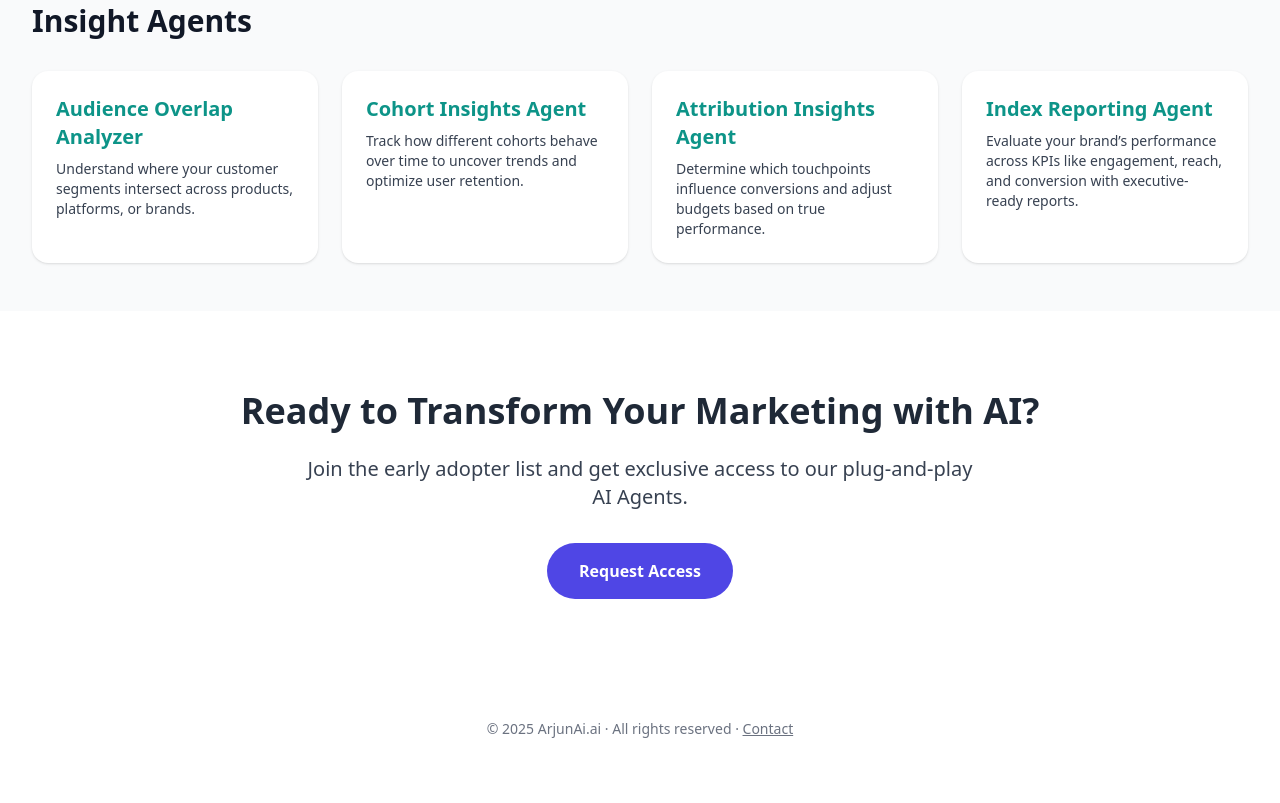
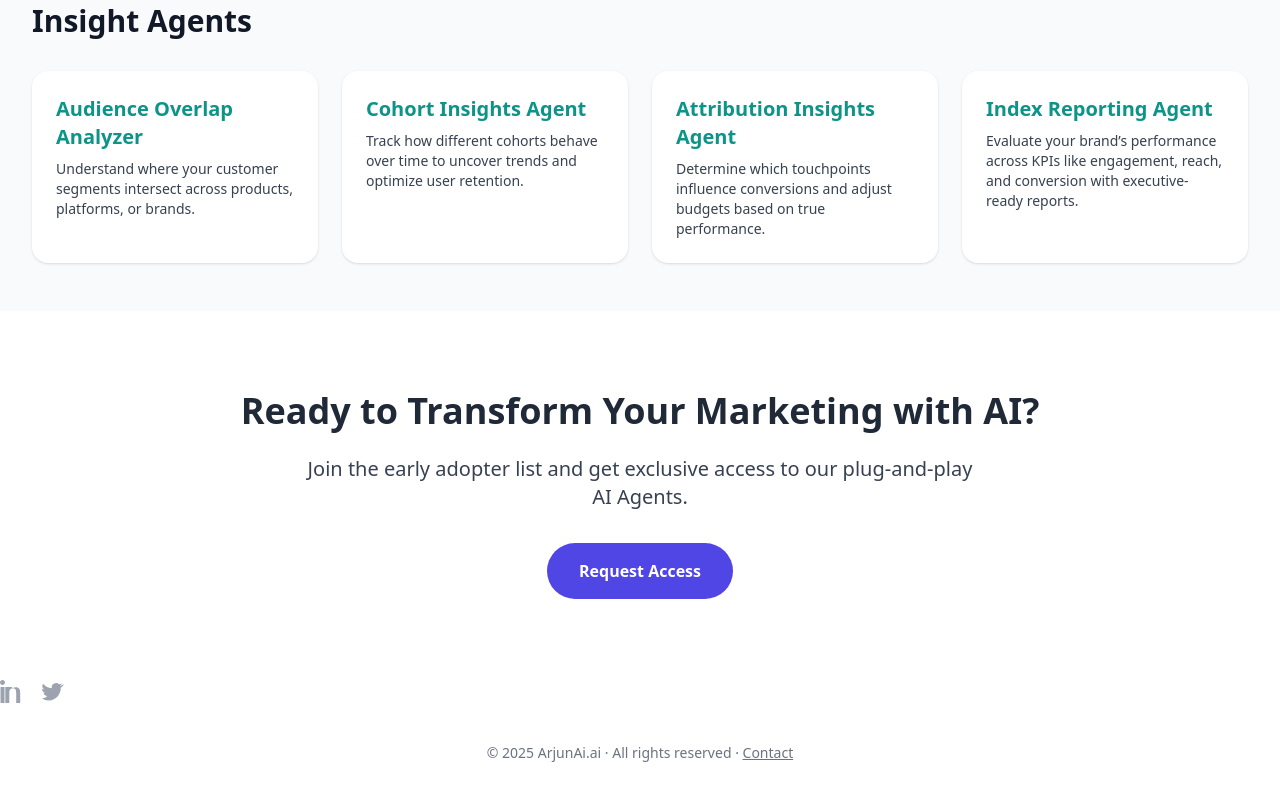
Before and after one commit to arvindpal05/arjunai, a plain HTML site: page index.html in a window 1280 px wide. Shown: the part 1013-1816 px from the top of the page. Before the commit the page ends 1792 px from the top, so only its background shows below. Drawn offline with nearby package versions, Linux system fonts and the light colour scheme.

Commit message:
Update index.html
social media icons

```diff
--- a/index.html
+++ b/index.html
@@ -211,6 +211,23 @@
     </section>
 
     <!-- Footer -->
+    <!-- Social Media Icons (place in header or footer) -->
+<div class="flex space-x-4">
+  <a href="https://linkedin.com/company/arjunai-ai" target="_blank" aria-label="LinkedIn" class="text-gray-400 hover:text-white">
+    <!-- LinkedIn Icon -->
+    <svg class="h-6 w-6" fill="currentColor" viewBox="0 0 24 24">
+      <path d="M4.98 3.5C4.98 4.88 3.87 6 2.5 6S0 4.88 0 3.5 1.12 1 2.5 1 4.98 2.12 4.98 3.5zM.5 8h4V24h-4V8zM8.5 8h3.6v2.2h.05c.5-.95 1.72-1.95 3.55-1.95 3.8 0 4.5 2.5 4.5 5.7V24h-4V14.5c0-2.3-.04-5.2-3.2-5.2-3.2 0-3.7 2.5-3.7 5.1V24h-4V8z"/>
+    </svg>
+  </a>
+
+  <a href="https://twitter.com/arjunaihq" target="_blank" aria-label="Twitter" class="text-gray-400 hover:text-white">
+    <!-- Twitter/X Icon -->
+    <svg class="h-6 w-6" fill="currentColor" viewBox="0 0 24 24">
+      <path d="M22.46 6c-.77.35-1.6.58-2.47.69a4.3 4.3 0 001.88-2.37 8.59 8.59 0 01-2.73 1.04 4.28 4.28 0 00-7.3 3.9 12.13 12.13 0 01-8.8-4.46 4.28 4.28 0 001.32 5.71A4.24 4.24 0 012 9.71v.05a4.28 4.28 0 003.43 4.2 4.28 4.28 0 01-1.93.07 4.28 4.28 0 003.99 2.97A8.58 8.58 0 012 19.54a12.1 12.1 0 006.56 1.92c7.87 0 12.17-6.52 12.17-12.17 0-.19-.01-.37-.02-.56A8.7 8.7 0 0024 5.3a8.5 8.5 0 01-2.54.7z"/>
+    </svg>
+  </a>
+</div>
+
     <footer class="text-center py-10 text-sm text-gray-500">
   &copy; 2025 ArjunAi.ai · All rights reserved ·
   <a href="mailto:contact@arjunai.ai" class="underline">Contact</a>
```
